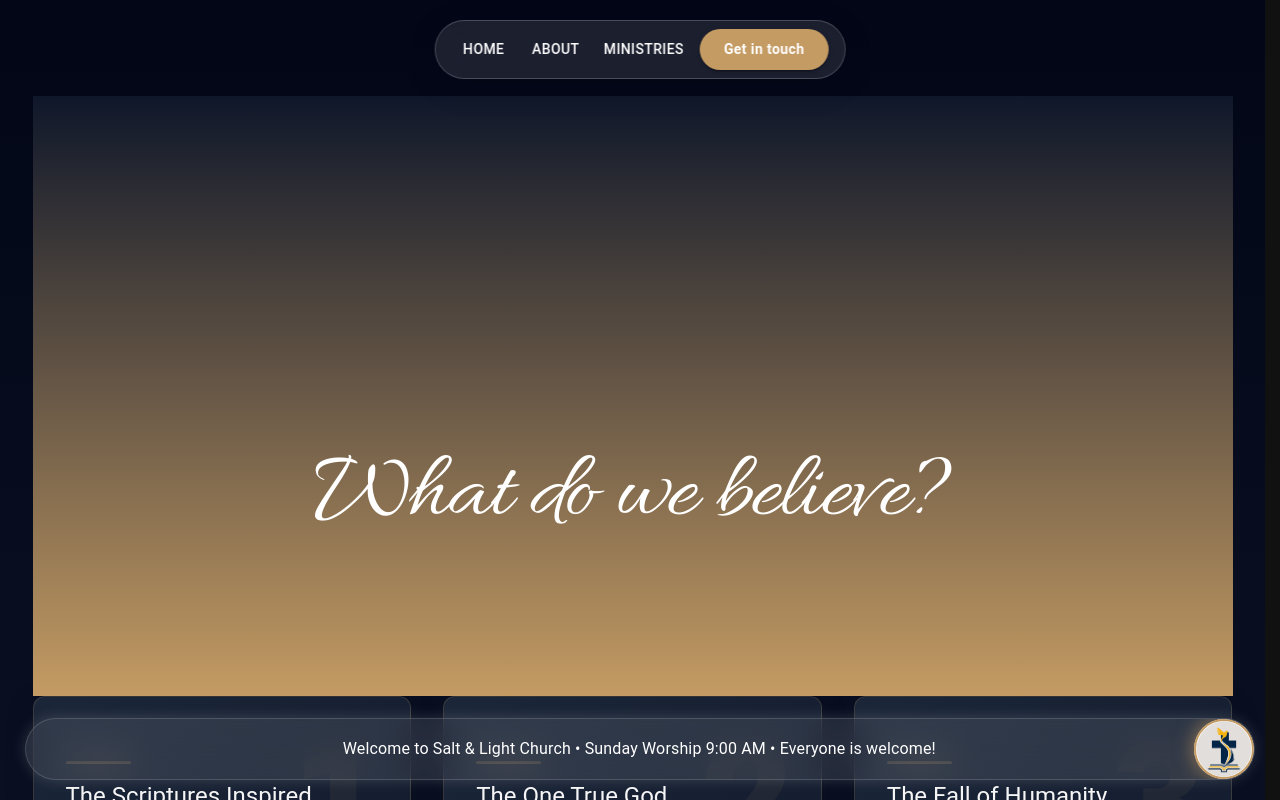
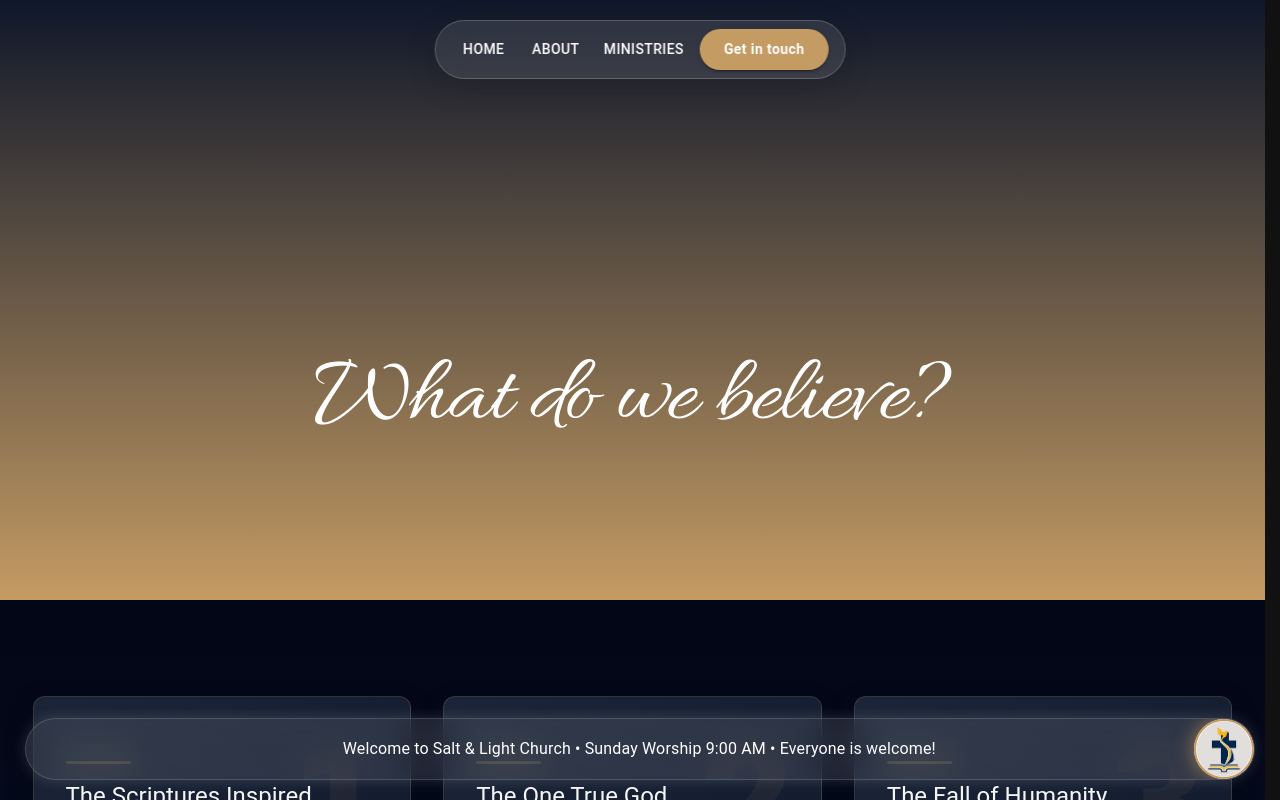
Before and after one commit to JayRostorfer/Salt-LightChurch, a Next.js app: page /about in a window 1280 px wide. Shown: the top 800 px of the page. Built offline with nearby package versions, Linux system fonts and the light colour scheme.

Commit message:
Fix duplicate AboutHero component in page.js
Removed duplicate AboutHero component rendering.

```diff
--- a/src/app/about/page.js
+++ b/src/app/about/page.js
@@ -78,6 +78,7 @@ return () => ctx.revert();
 
 return (
   <>
+  <AboutHero />
 <Box
 ref={sectionRef}
 sx={{
@@ -94,7 +95,7 @@ maxWidth: 1200,
 mx: "auto",
 }}
 >
-<AboutHero />
+
 
 
 
```
